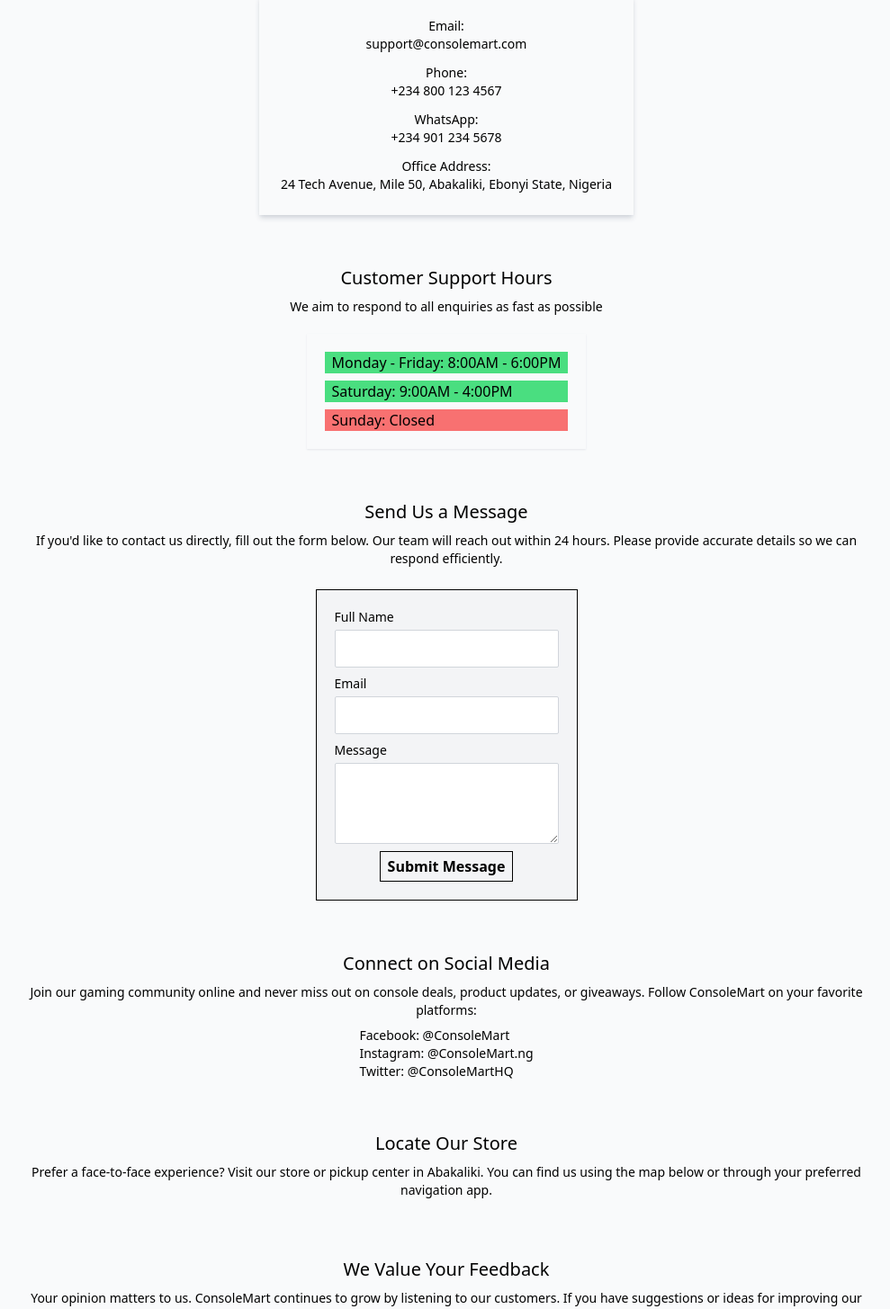
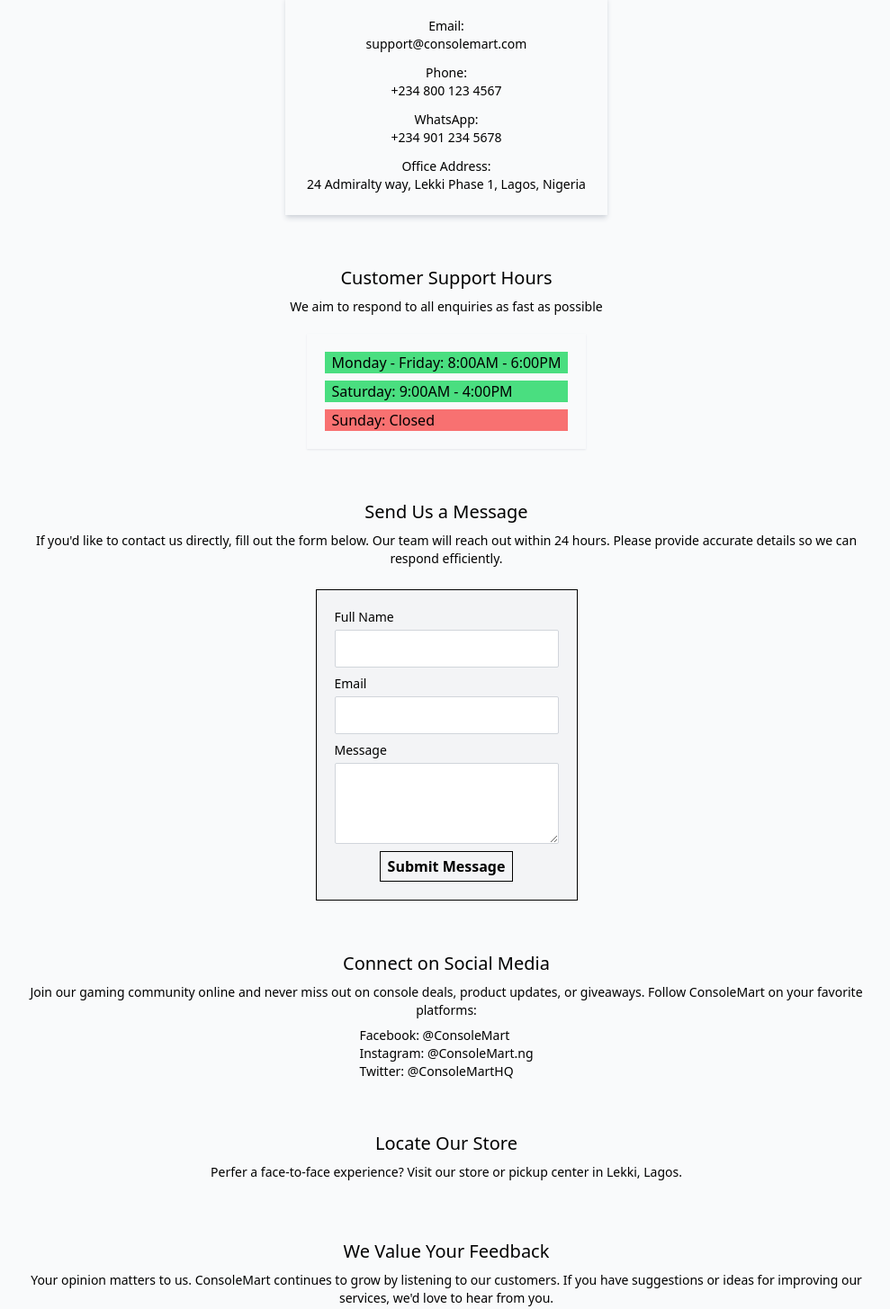
Before and after one commit to Divine-Chidozie/consolemart-store, a React (Vite) app: page /contact in a window 1280 px wide. Shown: the part 377-1832 px from the top of the page at 90% size, without its empty margins (144-1133 px from the left). Built offline with nearby package versions, Linux system fonts and the light colour scheme.

Commit message:
Updated location of store

```diff
--- a/src/pages/Contact.jsx
+++ b/src/pages/Contact.jsx
@@ -52,7 +52,7 @@
     setEmailError(emailErr);
     setMessageError(messageErr);
 
-    if (!nameErr && !emailErr) {
+    if (!nameErr && !emailErr && !messageErr) {
       console.log("Form submitted successfully:", { name, email, message });
       setName("");
       setEmail("");
@@ -114,8 +114,8 @@
               5678
             </li>
             <li className="flex flex-col items-center p-1 text-sm text-center">
-              <strong className="font-normal">Office Address:</strong> 24 Tech
-              Avenue, Mile 50, Abakaliki, Ebonyi State, Nigeria
+              <strong className="font-normal">Office Address:</strong> 24
+              Admiralty way, Lekki Phase 1, Lagos, Nigeria
             </li>
           </ul>
         </section>
@@ -237,9 +237,8 @@
         <section className="flex flex-col items-center mt-14">
           <h2 className="text-xl mb-2">Locate Our Store</h2>
           <p className="w-[95%] md:w-3/4 text-sm text-center mb-2">
-            Prefer a face-to-face experience? Visit our store or pickup center
-            in Abakaliki. You can find us using the map below or through your
-            preferred navigation app.
+            Perfer a face-to-face experience? Visit our store or pickup center
+            in Lekki, Lagos.
           </p>
         </section>
 
```
